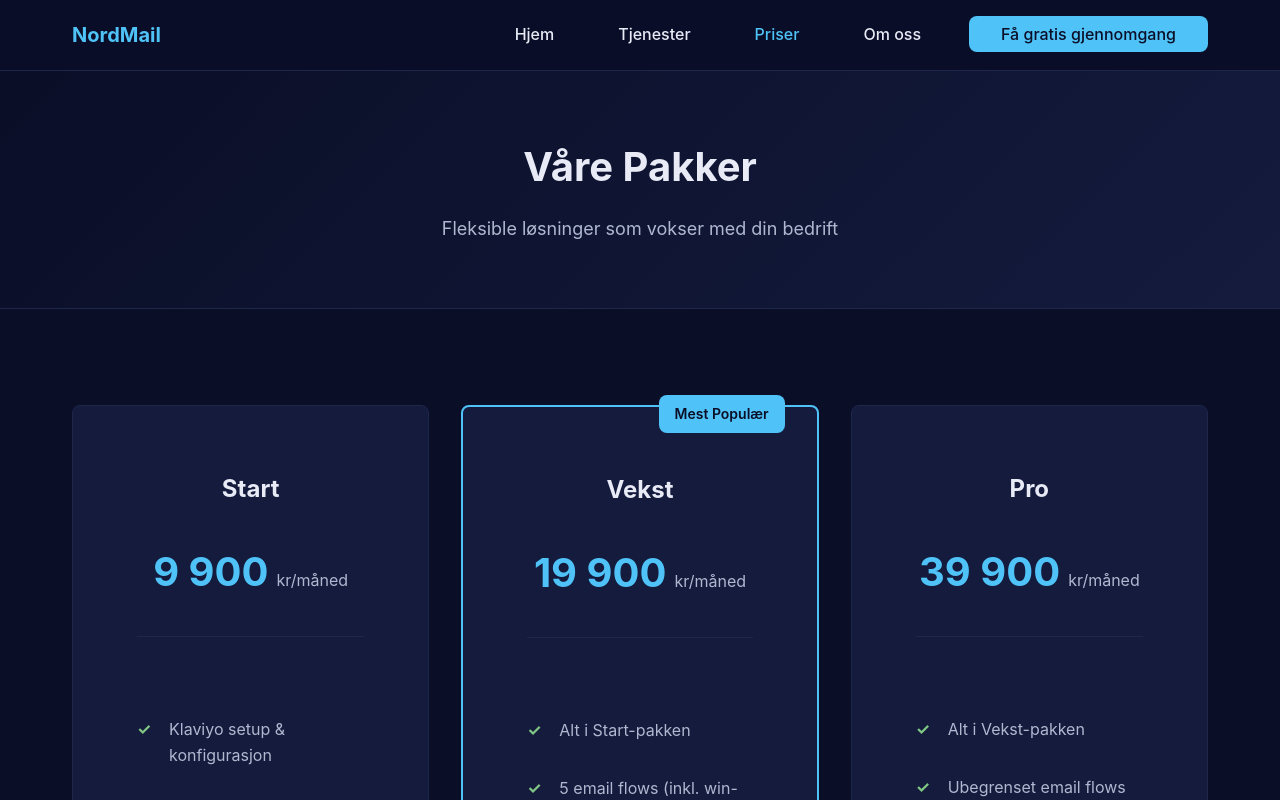
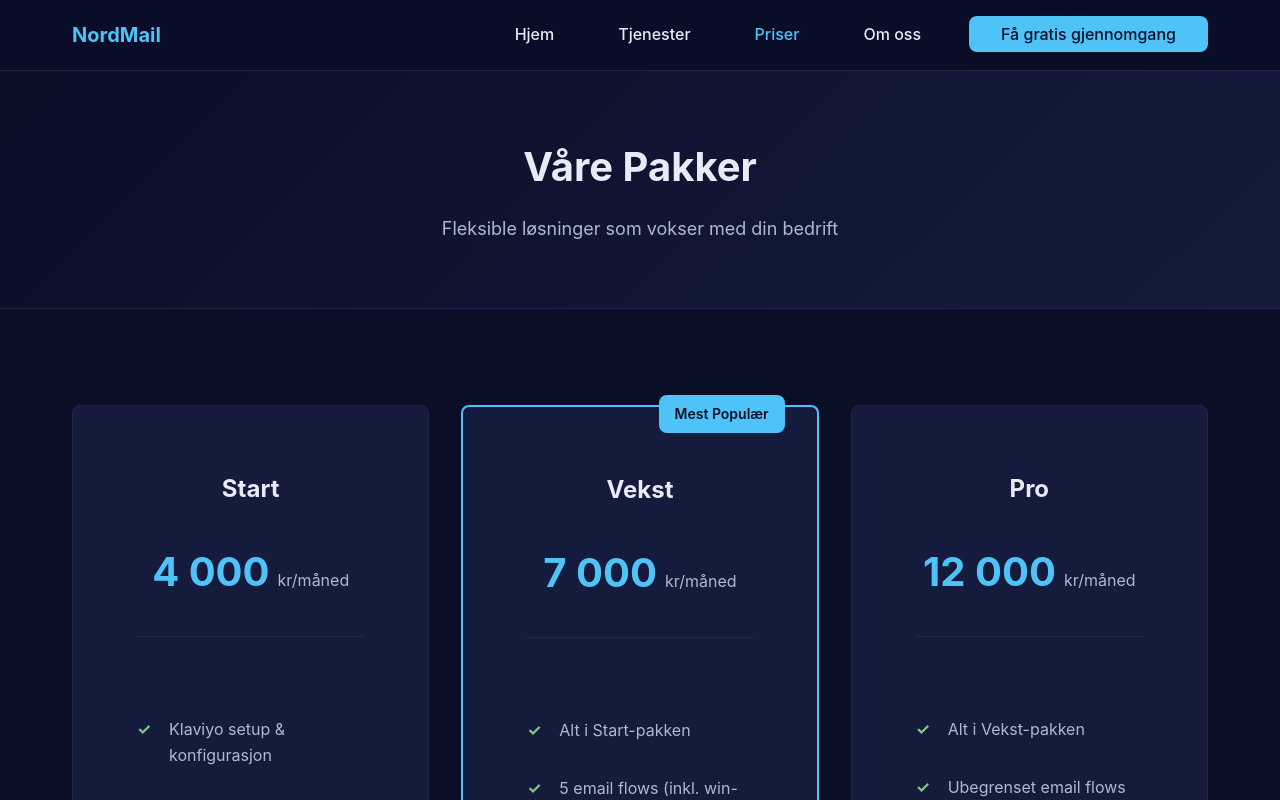
Before and after one commit to Erfan717/NordMail, a plain HTML site: page pricing.html in a window 1280 px wide. Shown: the top 800 px of the page. Drawn offline with Linux system fonts and the light colour scheme.

Commit message:
endirng i prisene

```diff
--- a/pricing.html
+++ b/pricing.html
@@ -3,7 +3,7 @@
 <head>
     <meta charset="UTF-8">
     <meta name="viewport" content="width=device-width, initial-scale=1.0">
-    <meta name="description" content="NordMail priser: Fleksible pakker for email marketing med Klaviyo. Fra 9 900 kr/måned. Se hva som inngår.">
+    <meta name="description" content="NordMail priser: Fleksible pakker for email marketing med Klaviyo. Fra 4 000 kr/måned. Se hva som inngår.">
     <meta name="robots" content="index, follow">
 
     <!-- Open Graph -->
@@ -53,7 +53,7 @@
                     <div class="pricing-header">
                         <h3>Start</h3>
                         <div class="pricing-price">
-                            <span class="price-amount">9 900</span>
+                            <span class="price-amount">4 000</span>
                             <span class="price-period">kr/måned</span>
                         </div>
                     </div>
@@ -78,7 +78,7 @@
                     <div class="pricing-header">
                         <h3>Vekst</h3>
                         <div class="pricing-price">
-                            <span class="price-amount">19 900</span>
+                            <span class="price-amount">7 000</span>
                             <span class="price-period">kr/måned</span>
                         </div>
                     </div>
@@ -103,7 +103,7 @@
                     <div class="pricing-header">
                         <h3>Pro</h3>
                         <div class="pricing-price">
-                            <span class="price-amount">39 900</span>
+                            <span class="price-amount">12 000</span>
                             <span class="price-period">kr/måned</span>
                         </div>
                     </div>
```
